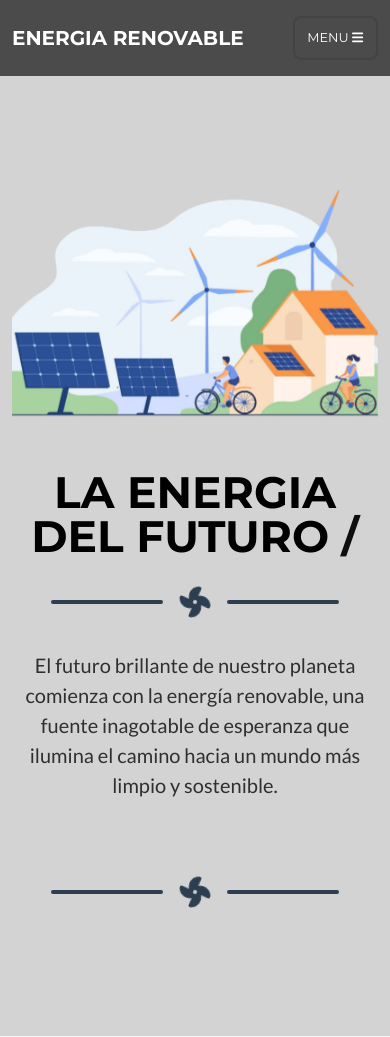
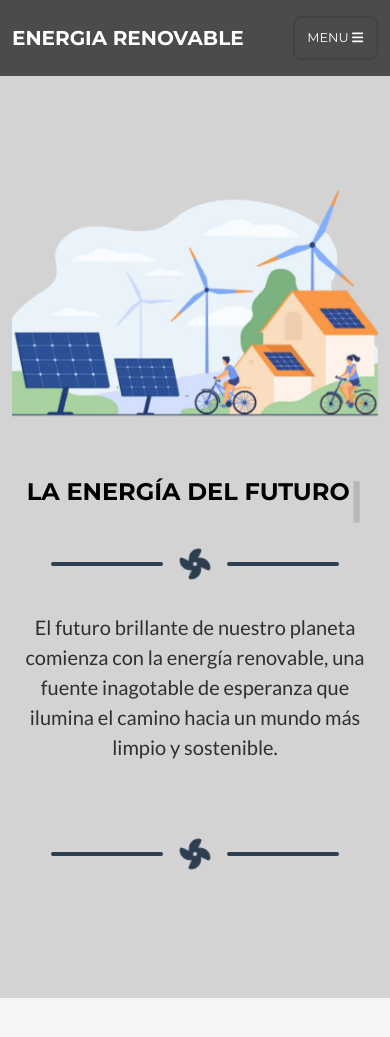
Before and after one commit to CamiloHI96/Proyecto-energiaslimpias, a Flask app: page / in a window 390 px wide. Shown: the top 1037 px of the page. Run offline with Flask 3, Linux system fonts and the light colour scheme; some libraries are stand-ins or nearby versions.

Commit message:
Cambios Esteticos #3

```diff
--- a/static/js/titulo.js
+++ b/static/js/titulo.js
@@ -6,12 +6,13 @@ script.src = 'https://unpkg.com/typed.js@2.1.0/dist/typed.umd.js';
 script.onload = function() {
   // Inicializar Typed para el título
   var typed = new Typed(".auto-type", {
-    strings: ["Energia Renovable", "100% Limpia", "La Energia del Futuro"],
-    cursorChar: ' /',
-    startDelay: 1000,
-    tySpeed: 1000,
-    backSpeed: 100,
-    loop: true
+    strings: ["Energía Renovable", "100% Limpia", "La Energía del Futuro"],
+    cursorChar: '|',             // Cambia el cursor si prefieres algo más visible
+    startDelay: 500,             // Reduce el tiempo de espera inicial
+    typeSpeed: 50,               // Ajusta velocidad de tipeo
+    backSpeed: 30,               // Ajusta velocidad de borrado
+    smartBackspace: true,        // Evita escribir texto ya existente
+    loop: true                   // Animación infinita
   });
 };
 document.head.appendChild(script);
--- a/static/styles/mi-estilos.css
+++ b/static/styles/mi-estilos.css
@@ -42,6 +42,35 @@
     padding: 3% 0%;
 }
 
+/* Estilo base para el texto */
+.auto-type {
+    display: inline-block;
+    white-space: nowrap;    /* Evita el salto de línea */
+    overflow: hidden;       /* Oculta texto que excede el ancho */
+    text-overflow: ellipsis; /* Añade "..." si el texto es demasiado largo */
+    font-size: 3rem;        /* Tamaño base del texto */
+}
+
+/* Responsividad: Tamaño de texto en pantallas pequeñas */
+@media (max-width: 768px) {
+    .masthead-heading {
+        font-size: 2.5rem; /* Ajusta el tamaño del h1 para móviles */
+    }
+    .auto-type {
+        font-size: 1.8rem; /* Ajusta el tamaño del texto animado */
+    }
+}
+
+/* Responsividad: Tamaño de texto en pantallas muy pequeñas */
+@media (max-width: 576px) {
+    .masthead-heading {
+        font-size: 2rem; /* Reduce el tamaño del h1 aún más */
+    }
+    .auto-type {
+        font-size: 1.5rem; /* Texto animado más pequeño */
+    }
+}
+
 /* Para los separadores */
 .divider-custom-line.solar {
     background-color: #FFD700; /* Amarillo para la energía solar */
```
Also changed, not shown: templates/index.html (+35 -20 lines).
